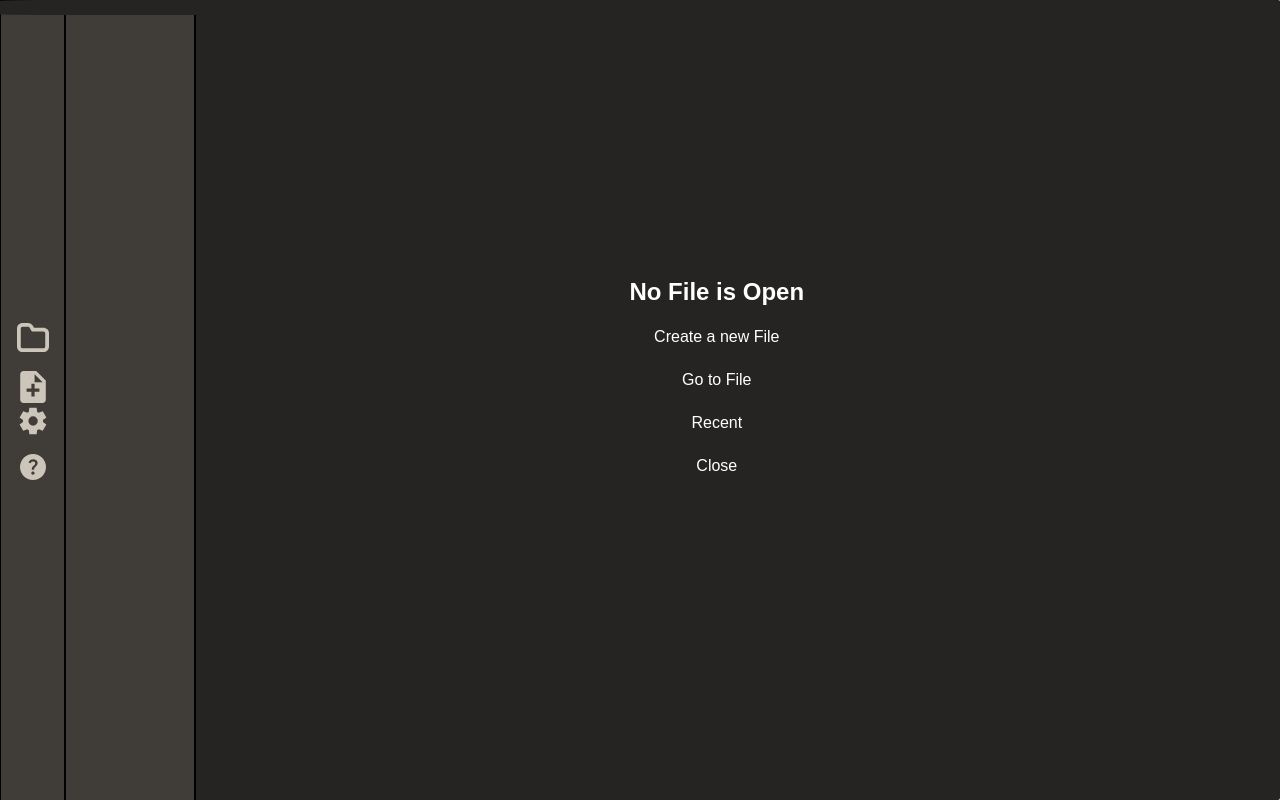
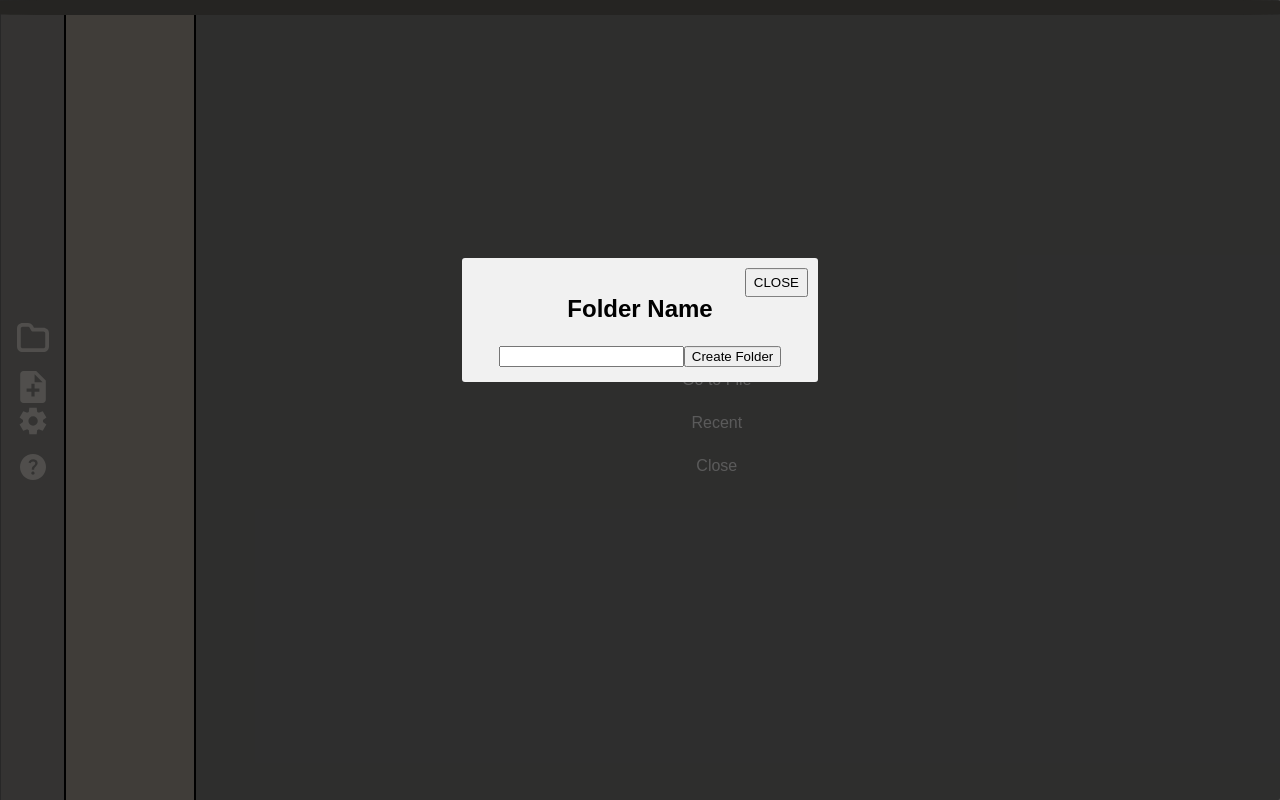
Before and after one commit to Native-Planet/onyx, a React (Create React App) app in the folder ui/: page / in a window 1280 px wide. Both pictures are taken after a click on the button 33 px from the left and 338 px from the top of the page. Built offline with nearby package versions, Linux system fonts and the light colour scheme.

Commit message:
api testing to create folders and notes

```diff
--- a/ui/package.json
+++ b/ui/package.json
@@ -7,9 +7,11 @@
   "dependencies": {
     "@lexical/react": "^0.12.2",
     "@urbit/api": "^2.3.0",
+    "@urbit/http-api": "^2.3.0",
     "lexical": "^0.12.2",
     "react": "^18.1.0",
     "react-dom": "^18.1.0",
+    "react-modal": "^3.16.1",
     "react-scripts": "^5.0.1"
   },
   "devDependencies": {
--- a/ui/src/features/createFolder.js
+++ b/ui/src/features/createFolder.js
@@ -1,38 +1,69 @@
 import React, { useState } from "react";
 import memoize from "lodash/memoize";
-//import Urbit from "@urbit/http-api";
+import Urbit from '@urbit/http-api';
 import "../styles.css";
 
-function App(){
+function App() {
+  const [folderName, setFolderName] = useState("");
+  const [modal, setModal] = useState(false);
+
+  const toggleModal = () => {
+    setModal(!modal);
+  };
+
+  const handleFolderNameChange = (event) => {
+    setFolderName(event.target.value);
+  };
+
   const api = {
     createApi: memoize(() => {
       const urb = new Urbit("http://localhost:8080", "lidlut-tabwed-pillex-ridrup");
       urb.ship = "zod";
-            urb.onError = (message) => console.log("onError: ", message);
       urb.onOpen = () => console.log("urbit onOpen");
       urb.onRetry = () => console.log("urbit onRetry");
       urb.connect();
       return urb;
     }),
     createFolder: async () => {
+        //code below cause error because of the syntax on in the path field
         return api.createApi().poke({
-              app: "onyx",
-              mark: "create-folder",
-              path: "/folders", //change depending on the database
-              //json: here would be the json to create a folder that would house editorStates(notes);,
+        app: "bedrock",
+        mark: "db-action",
+        json: {
+          "create-path": {
+            "path": "/" + folderName,
+            "peers": [
+              {"ship": "~zod", "role": "host"}
+            ]
+          }
+        }
       });
     },
-    }
-    const handleIconClick = () => {
-        // Define the function you want to execute when the icon is clicked.
-        console.log('Icon clicked!');
+
   };
 
   return (
+    <>
+      <button onClick={toggleModal} style={{ background: 'none', border: 'none', cursor: 'pointer' }}>
+        <i className="add-folder" title="Create Folder" />
+      </button>
 
-        <button onClick={handleIconClick}  style={{ background: 'none', border: 'none', cursor: 'pointer' }}>
-            <i onClick={handleIconClick} className="add-folder" title="Create Folder"/>
+      {modal && (
+        <div className="modal">
+          <div onClick={toggleModal} className="overlay"></div>
+          <div className="modal-content">
+            <h2>Folder Name</h2>
+            <input type="text" value={folderName} onChange={handleFolderNameChange} />
+            <button className="close-modal" onClick={toggleModal}>
+              CLOSE
             </button>
+            <button className="createFolder-button" onClick={api.createFolder}>
+              Create Folder
+            </button>
+          </div>
+        </div>
+      )}
+    </>
   );
 }
 
--- a/ui/src/features/createNote.js
+++ b/ui/src/features/createNote.js
@@ -1,41 +1,67 @@
 import React, { useState } from "react";
 import memoize from "lodash/memoize";
-//import Urbit from "@urbit/http-api";
+import Urbit from '@urbit/http-api';
 import "../styles.css";
 
+function App() {
+  const [folderName, setFolderName] = useState("");
+  const [modal, setModal] = useState(false);
 
-function App(){
+  const toggleModal = () => {
+    setModal(!modal);
+  };
+
+  const handleFolderNameChange = (event) => {
+    setFolderName(event.target.value);
+  };
 
   const api = {
     createApi: memoize(() => {
       const urb = new Urbit("http://localhost:8080", "lidlut-tabwed-pillex-ridrup");
       urb.ship = "zod";
-            urb.onError = (message) => console.log("onError: ", message);
       urb.onOpen = () => console.log("urbit onOpen");
       urb.onRetry = () => console.log("urbit onRetry");
       urb.connect();
       return urb;
     }),
-        createFolder: async () => {
+    createNote: async () => {
+        //code below cause error because of the syntax on in the path field
         return api.createApi().poke({
-              app: "onyx",
-              mark: "create-note",
-              path: "/somefolder", //change depending on the folder this is note is being created
-              //json: JSON.stringify(editorState), how to save the editorState after retrieving it from the lexical editor. Jacks task;
+        app: "db",
+        mark: "db-action",
+        json: {
+            "create": {
+                "path":"/testytest",
+                "data": ['{"root":{"children":[{"children":[],"direction":null,"format":"","indent":0,"type":"paragraph","version":1}],"direction":null,"format":"","indent":0,"type":"root","version":1}}'],
+            }
+        }
       });
     },
-    }
-        const handleClick = () => {
-          // Handle button click logic here
-          console.log('Button clicked!');
-        }
 
+  };
 
   return (
+    <>
+      <button onClick={toggleModal} style={{ background: 'none', border: 'none', cursor: 'pointer' }}>
+        <i className="add-note" title="Create Note" />
+      </button>
 
-        <button onClick={handleClick} style={{ background: 'none', border: 'none', cursor: 'pointer' }}>
-            <i className="add-note" title="Create a New Note"/>
+      {modal && (
+        <div className="modal">
+          <div onClick={toggleModal} className="overlay"></div>
+          <div className="modal-content">
+            <h2>Note Name</h2>
+            <input type="text" value={folderName} onChange={handleFolderNameChange} />
+            <button className="close-modal" onClick={toggleModal}>
+              CLOSE
             </button>
+            <button className="createFolder-button" onClick={api.createNote}>
+              Create Note
+            </button>
+          </div>
+        </div>
+      )}
+    </>
   );
 }
 
```
Also changed, not shown: 1 other file (tests, documents, lock files or other folders). Lines whose indentation alone changed are shown as unchanged.
